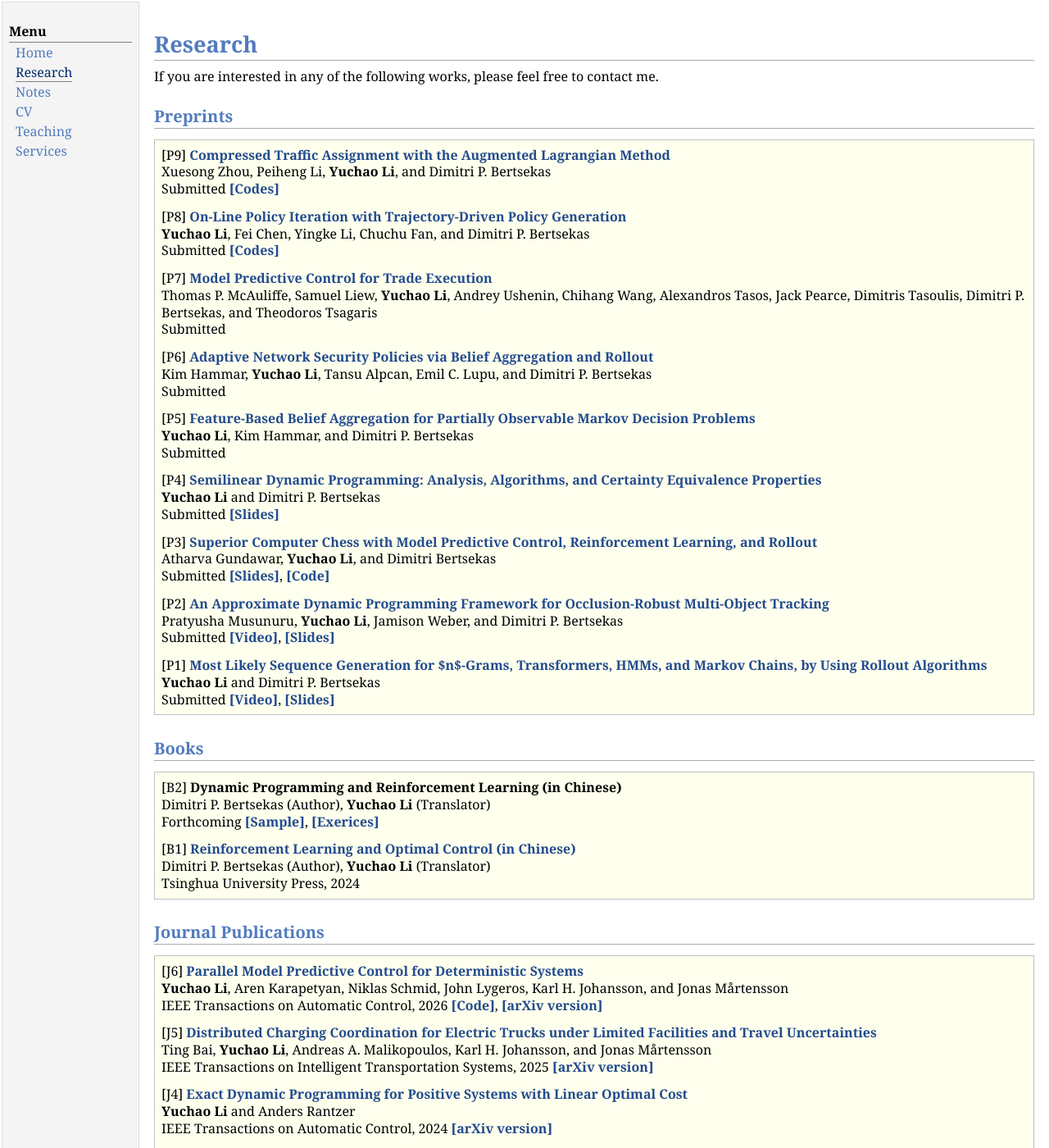
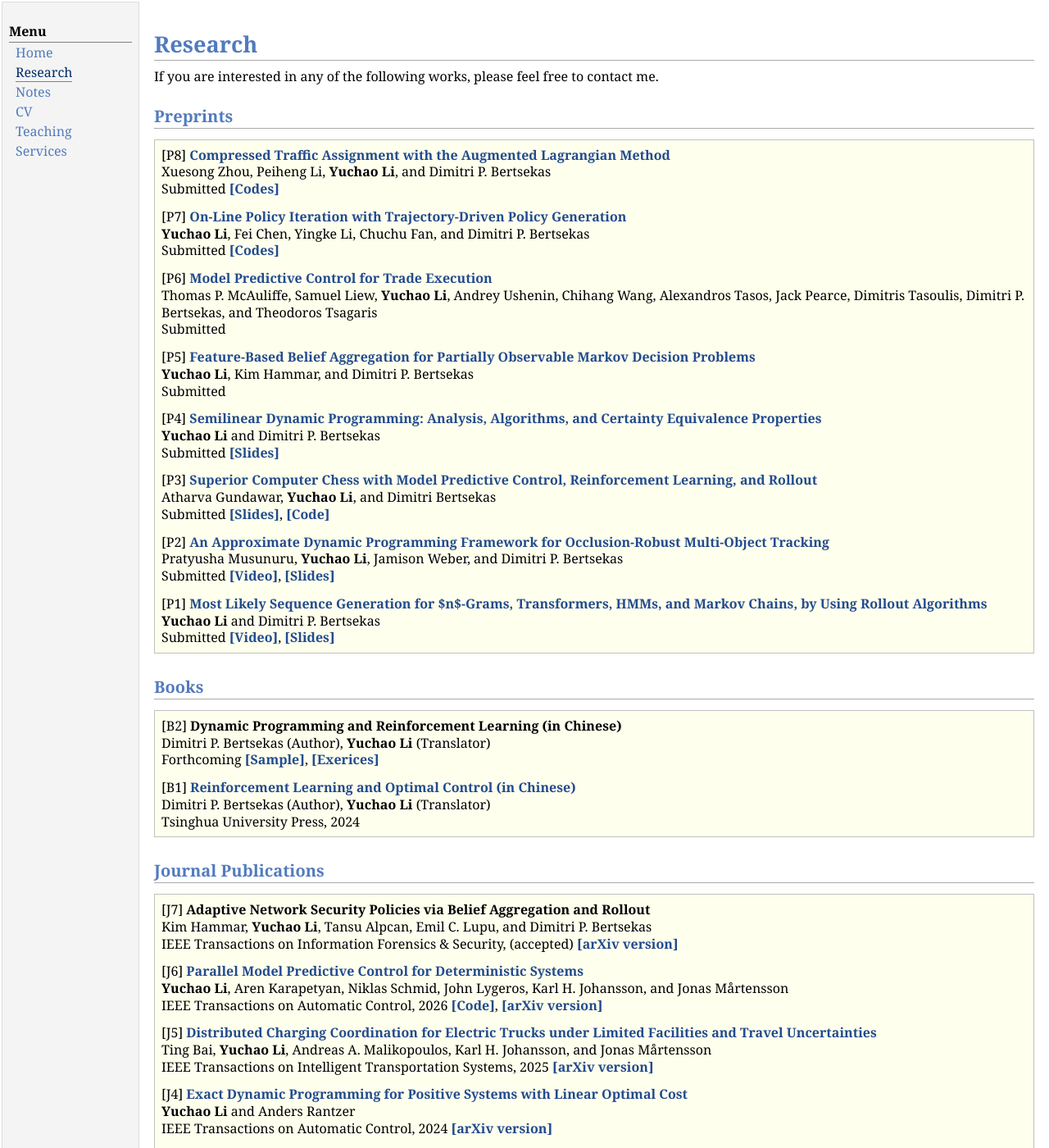
Before and after one commit to yuchaotaigu/yuchaotaigu.github.io, a Jekyll site: the page research.html, which Jekyll copies as it is, in a window 1280 px wide and 1400 px high. Shown: the whole window at 82% size. Built offline with Jekyll 4.4.1, drawn with Linux system fonts in a browser that asks for light colours; comment, search, counter and statistics services are not loaded; part of the change alters nothing that is shown.

Commit message:
Update preprints and journal publications sections

```diff
--- a/research.html
+++ b/research.html
@@ -45,17 +45,14 @@ If you are interested in any of the following works, please feel free to contact
 <h2>Preprints</h2>
 <div class="infoblock">
 <div class="blockcontent">
-<p>[P9] <a href="https://arxiv.org/abs/2604.23101"><b>Compressed Traffic Assignment with the Augmented Lagrangian Method</b></a> <br />
+<p>[P8] <a href="https://arxiv.org/abs/2604.23101"><b>Compressed Traffic Assignment with the Augmented Lagrangian Method</b></a> <br />
 Xuesong Zhou, Peiheng Li, <b>Yuchao Li</b>, and Dimitri P. Bertsekas<br />
  Submitted <a href="https://github.com/asu-trans-ai-lab/CompressedTAP"><b>[Codes]</b></a></p>
-<p>[P8] <a href="https://arxiv.org/abs/2604.15004"><b>On-Line Policy Iteration with Trajectory-Driven Policy Generation</b></a> <br />
+<p>[P7] <a href="https://arxiv.org/abs/2604.15004"><b>On-Line Policy Iteration with Trajectory-Driven Policy Generation</b></a> <br />
 <b>Yuchao Li</b>, Fei Chen, Yingke Li, Chuchu Fan, and Dimitri P. Bertsekas<br />
  Submitted <a href="https://github.com/yuchaotaigu/On-Line-Policy-Iteration"><b>[Codes]</b></a></p>
-<p>[P7] <a href="https://arxiv.org/abs/2603.28898"><b>Model Predictive Control for Trade Execution</b></a> <br />
+<p>[P6] <a href="https://arxiv.org/abs/2603.28898"><b>Model Predictive Control for Trade Execution</b></a> <br />
 Thomas P. McAuliffe, Samuel Liew, <b>Yuchao Li</b>, Andrey Ushenin, Chihang Wang, Alexandros Tasos, Jack Pearce, Dimitris Tasoulis, Dimitri P. Bertsekas, and Theodoros Tsagaris<br />
- Submitted </p>
-<p>[P6] <a href="https://arxiv.org/abs/2507.15163"><b>Adaptive Network Security Policies via Belief Aggregation and Rollout</b></a> <br />
-Kim Hammar, <b>Yuchao Li</b>, Tansu Alpcan, Emil C. Lupu, and Dimitri P. Bertsekas<br />
  Submitted </p>
 <p>[P5] <a href="https://arxiv.org/abs/2507.04646"><b>Feature-Based Belief Aggregation for Partially Observable Markov Decision Problems</b></a> <br />
 <b>Yuchao Li</b>, Kim Hammar, and Dimitri P. Bertsekas<br />
@@ -88,6 +85,9 @@ Tsinghua University Press, 2024
 <h2>Journal Publications</h2>
 <div class="infoblock">
 <div class="blockcontent">
+<p>[J7] <b>Adaptive Network Security Policies via Belief Aggregation and Rollout</b> <br />
+Kim Hammar, <b>Yuchao Li</b>, Tansu Alpcan, Emil C. Lupu, and Dimitri P. Bertsekas<br />
+ IEEE Transactions on Information Forensics & Security, (accepted) <a href="https://arxiv.org/abs/2507.15163"><b>[arXiv version]</b></a></p>
 <p>[J6] <a href="https://ieeexplore.ieee.org/document/11153985"><b>Parallel Model Predictive Control for Deterministic Systems</b></a> <br />
 <b>Yuchao Li</b>, Aren Karapetyan, Niklas Schmid, John Lygeros, Karl H. Johansson, and Jonas Mårtensson<br />
  IEEE Transactions on Automatic Control, 2026 <a href="https://github.com/akarapet/pr-mpc"><b>[Code]</b></a>, <a href="http://arxiv.org/abs/2309.14560"><b>[arXiv version]</b></a></p>
```
